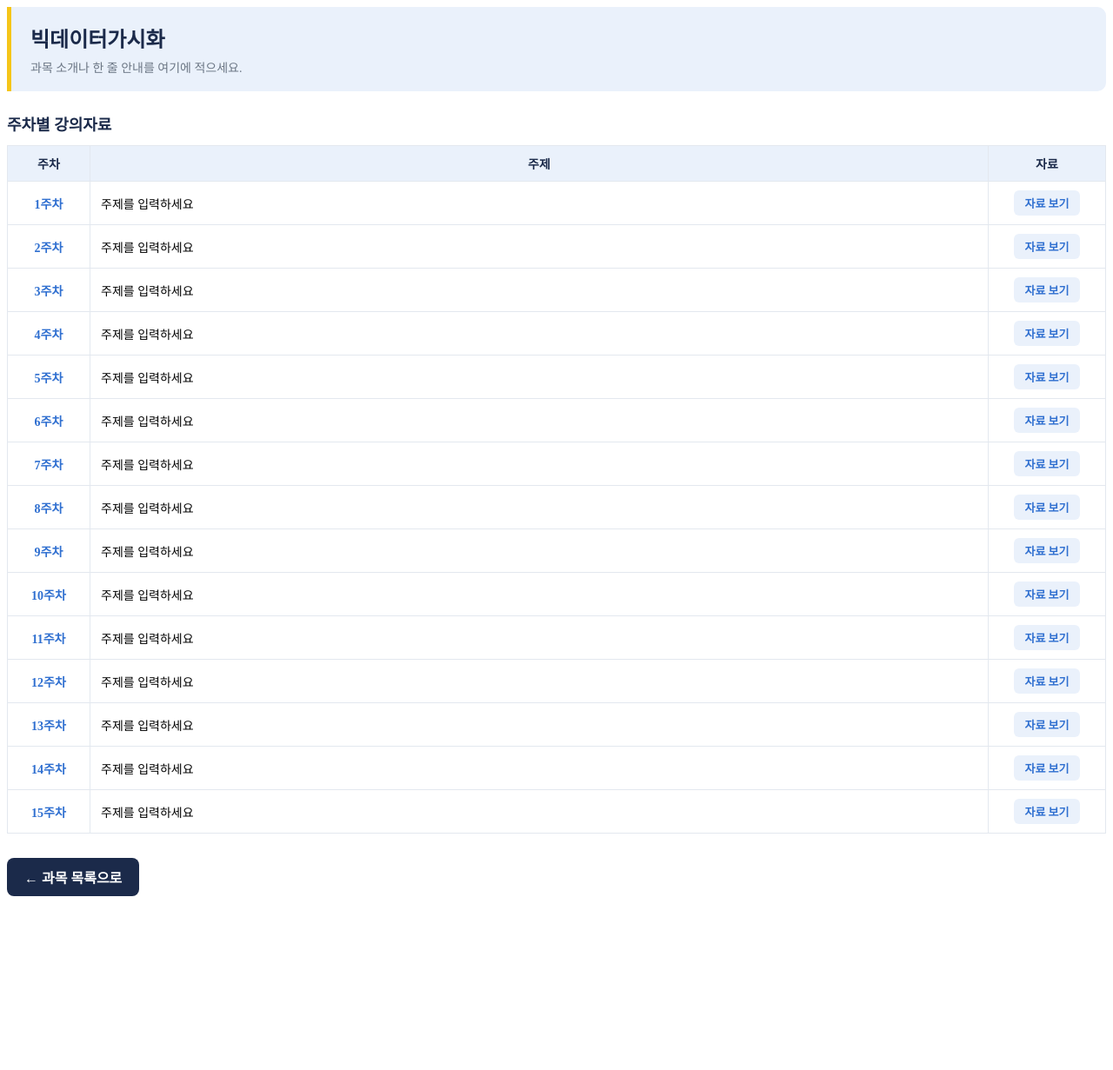
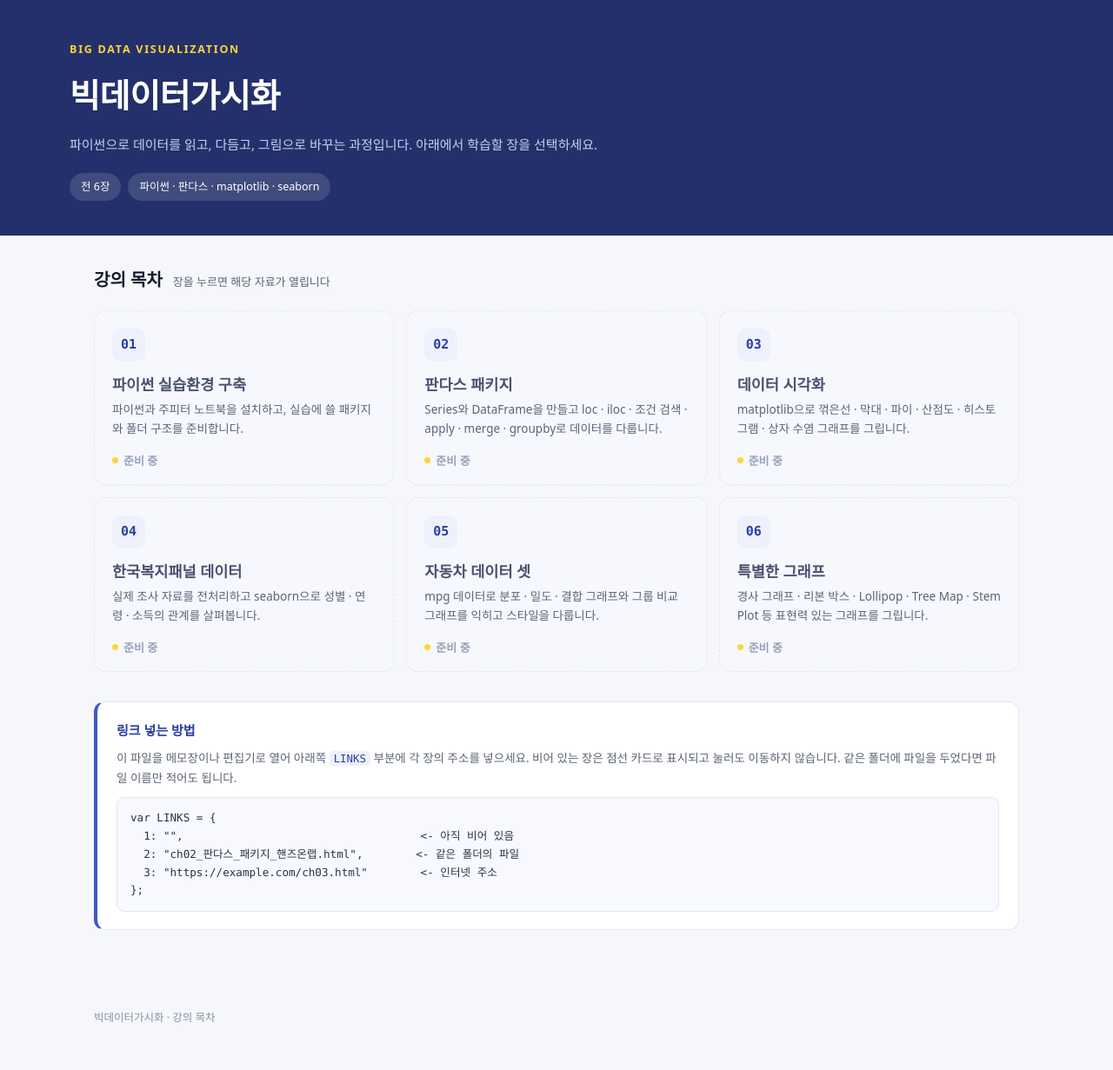
Before and after one commit to aiaxstar/visual, a plain HTML site: page lecture.html in a window 1280 px wide. Shown: the whole page at 87% size. Before the commit the page ends 1047 px from the top, so only its background shows below. Drawn offline with Linux system fonts and the light colour scheme.

Commit message:
Update lecture.html

```diff
--- a/lecture.html
+++ b/lecture.html
@@ -1,136 +1,198 @@
-<!-- =========================================================
-     빅데이터가시화 · 과목 페이지
-     티스토리 > 관리 > 페이지 > 새 페이지 > 에디터 우측 상단 HTML 모드
-     에서 아래 내용을 통째로 붙여넣으세요.
-     · 발행할 때 페이지 URL 을 '빅데이터가시화' 로 설정해야 홈 화면 카드와 연결됩니다.
-     · 주차 주제와 '자료 보기' 링크(href="#")만 바꾸면 됩니다.
-     · 주차를 늘리거나 줄이려면 <tr> ... </tr> 한 줄을 복사/삭제하세요.
-     ========================================================= -->
+<!doctype html>
+<html lang="ko"><head><meta charset="utf-8">
+<meta name="viewport" content="width=device-width,initial-scale=1">
+<title>빅데이터가시화 — 강의 목차</title>
+<style>
+:root{
+  --navy:#24306B; --brand:#3C56C8; --brand-d:#2A3E9E; --yellow:#FFD43B;
+  --ink:#151b2e; --mut:#5b6478; --line:#e2e6f0; --bg:#f6f7fb;
+  --card-a:#EEF1FB; --card-b:#F7F8FD;
+  --sans:"Pretendard","Malgun Gothic","Apple SD Gothic Neo",system-ui,sans-serif;
+  --mono:"D2Coding","Consolas","Menlo",ui-monospace,monospace;
+}
+*{box-sizing:border-box}
+body{margin:0;background:var(--bg);color:var(--ink);font-family:var(--sans);
+  font-size:15px;line-height:1.7}
 
-<div style="border-left:5px solid #f5c518;background:#eaf1fb;padding:18px 22px;border-radius:0 10px 10px 0;margin-bottom:24px;">
-  <h2 style="margin:0;font-size:24px;font-weight:800;color:#1b2a4a;">빅데이터가시화</h2>
-  <p style="margin:6px 0 0;color:#6b7684;font-size:14px;">과목 소개나 한 줄 안내를 여기에 적으세요.</p>
-</div>
+/* ── 머리말 ── */
+header.hero{background:var(--navy);color:#fff;padding:46px 28px 40px}
+.hero .in{max-width:1120px;margin:0 auto}
+.hero .eyebrow{font-size:12.5px;letter-spacing:.14em;color:var(--yellow);
+  font-weight:700;margin:0 0 10px}
+.hero h1{margin:0;font-size:38px;font-weight:800;letter-spacing:-.01em}
+.hero p{margin:12px 0 0;font-size:15px;color:#c9d0ee;max-width:640px}
+.hero .meta{display:flex;flex-wrap:wrap;gap:8px;margin-top:20px}
+.hero .meta span{background:rgba(255,255,255,.13);border-radius:99px;
+  padding:5px 13px;font-size:12.5px}
 
-<h3 style="color:#1b2a4a;font-size:18px;font-weight:700;margin:0 0 12px;">주차별 강의자료</h3>
+/* ── 본문 ── */
+main{max-width:1120px;margin:0 auto;padding:34px 28px 90px}
+.secline{display:flex;align-items:baseline;gap:12px;margin:0 0 18px}
+.secline h2{margin:0;font-size:20px}
+.secline em{font-style:normal;font-size:13px;color:var(--mut)}
 
-<table style="border-collapse:collapse;width:100%;font-size:14px;">
-  <thead>
-    <tr>
-      <th style="border:1px solid #e3e8ef;padding:10px 12px;background:#eaf1fb;color:#1b2a4a;">주차</th>
-      <th style="border:1px solid #e3e8ef;padding:10px 12px;background:#eaf1fb;color:#1b2a4a;">주제</th>
-      <th style="border:1px solid #e3e8ef;padding:10px 12px;background:#eaf1fb;color:#1b2a4a;">자료</th>
-    </tr>
-  </thead>
-  <tbody>
-    <tr>
-      <td style="border:1px solid #e3e8ef;padding:10px 12px;text-align:center;width:70px;color:#2f6fd0;font-weight:700;">1주차</td>
-      <td style="border:1px solid #e3e8ef;padding:10px 12px;">주제를 입력하세요</td>
-      <td style="border:1px solid #e3e8ef;padding:10px 12px;text-align:center;width:110px;">
-        <a href="#" style="display:inline-block;background:#eaf1fb;color:#2f6fd0;padding:5px 12px;border-radius:6px;font-size:13px;font-weight:700;text-decoration:none;">자료 보기</a>
-      </td>
-    </tr>
-    <tr>
-      <td style="border:1px solid #e3e8ef;padding:10px 12px;text-align:center;width:70px;color:#2f6fd0;font-weight:700;">2주차</td>
-      <td style="border:1px solid #e3e8ef;padding:10px 12px;">주제를 입력하세요</td>
-      <td style="border:1px solid #e3e8ef;padding:10px 12px;text-align:center;width:110px;">
-        <a href="#" style="display:inline-block;background:#eaf1fb;color:#2f6fd0;padding:5px 12px;border-radius:6px;font-size:13px;font-weight:700;text-decoration:none;">자료 보기</a>
-      </td>
-    </tr>
-    <tr>
-      <td style="border:1px solid #e3e8ef;padding:10px 12px;text-align:center;width:70px;color:#2f6fd0;font-weight:700;">3주차</td>
-      <td style="border:1px solid #e3e8ef;padding:10px 12px;">주제를 입력하세요</td>
-      <td style="border:1px solid #e3e8ef;padding:10px 12px;text-align:center;width:110px;">
-        <a href="#" style="display:inline-block;background:#eaf1fb;color:#2f6fd0;padding:5px 12px;border-radius:6px;font-size:13px;font-weight:700;text-decoration:none;">자료 보기</a>
-      </td>
-    </tr>
-    <tr>
-      <td style="border:1px solid #e3e8ef;padding:10px 12px;text-align:center;width:70px;color:#2f6fd0;font-weight:700;">4주차</td>
-      <td style="border:1px solid #e3e8ef;padding:10px 12px;">주제를 입력하세요</td>
-      <td style="border:1px solid #e3e8ef;padding:10px 12px;text-align:center;width:110px;">
-        <a href="#" style="display:inline-block;background:#eaf1fb;color:#2f6fd0;padding:5px 12px;border-radius:6px;font-size:13px;font-weight:700;text-decoration:none;">자료 보기</a>
-      </td>
-    </tr>
-    <tr>
-      <td style="border:1px solid #e3e8ef;padding:10px 12px;text-align:center;width:70px;color:#2f6fd0;font-weight:700;">5주차</td>
-      <td style="border:1px solid #e3e8ef;padding:10px 12px;">주제를 입력하세요</td>
-      <td style="border:1px solid #e3e8ef;padding:10px 12px;text-align:center;width:110px;">
-        <a href="#" style="display:inline-block;background:#eaf1fb;color:#2f6fd0;padding:5px 12px;border-radius:6px;font-size:13px;font-weight:700;text-decoration:none;">자료 보기</a>
-      </td>
-    </tr>
-    <tr>
-      <td style="border:1px solid #e3e8ef;padding:10px 12px;text-align:center;width:70px;color:#2f6fd0;font-weight:700;">6주차</td>
-      <td style="border:1px solid #e3e8ef;padding:10px 12px;">주제를 입력하세요</td>
-      <td style="border:1px solid #e3e8ef;padding:10px 12px;text-align:center;width:110px;">
-        <a href="#" style="display:inline-block;background:#eaf1fb;color:#2f6fd0;padding:5px 12px;border-radius:6px;font-size:13px;font-weight:700;text-decoration:none;">자료 보기</a>
-      </td>
-    </tr>
-    <tr>
-      <td style="border:1px solid #e3e8ef;padding:10px 12px;text-align:center;width:70px;color:#2f6fd0;font-weight:700;">7주차</td>
-      <td style="border:1px solid #e3e8ef;padding:10px 12px;">주제를 입력하세요</td>
-      <td style="border:1px solid #e3e8ef;padding:10px 12px;text-align:center;width:110px;">
-        <a href="#" style="display:inline-block;background:#eaf1fb;color:#2f6fd0;padding:5px 12px;border-radius:6px;font-size:13px;font-weight:700;text-decoration:none;">자료 보기</a>
-      </td>
-    </tr>
-    <tr>
-      <td style="border:1px solid #e3e8ef;padding:10px 12px;text-align:center;width:70px;color:#2f6fd0;font-weight:700;">8주차</td>
-      <td style="border:1px solid #e3e8ef;padding:10px 12px;">주제를 입력하세요</td>
-      <td style="border:1px solid #e3e8ef;padding:10px 12px;text-align:center;width:110px;">
-        <a href="#" style="display:inline-block;background:#eaf1fb;color:#2f6fd0;padding:5px 12px;border-radius:6px;font-size:13px;font-weight:700;text-decoration:none;">자료 보기</a>
-      </td>
-    </tr>
-    <tr>
-      <td style="border:1px solid #e3e8ef;padding:10px 12px;text-align:center;width:70px;color:#2f6fd0;font-weight:700;">9주차</td>
-      <td style="border:1px solid #e3e8ef;padding:10px 12px;">주제를 입력하세요</td>
-      <td style="border:1px solid #e3e8ef;padding:10px 12px;text-align:center;width:110px;">
-        <a href="#" style="display:inline-block;background:#eaf1fb;color:#2f6fd0;padding:5px 12px;border-radius:6px;font-size:13px;font-weight:700;text-decoration:none;">자료 보기</a>
-      </td>
-    </tr>
-    <tr>
-      <td style="border:1px solid #e3e8ef;padding:10px 12px;text-align:center;width:70px;color:#2f6fd0;font-weight:700;">10주차</td>
-      <td style="border:1px solid #e3e8ef;padding:10px 12px;">주제를 입력하세요</td>
-      <td style="border:1px solid #e3e8ef;padding:10px 12px;text-align:center;width:110px;">
-        <a href="#" style="display:inline-block;background:#eaf1fb;color:#2f6fd0;padding:5px 12px;border-radius:6px;font-size:13px;font-weight:700;text-decoration:none;">자료 보기</a>
-      </td>
-    </tr>
-    <tr>
-      <td style="border:1px solid #e3e8ef;padding:10px 12px;text-align:center;width:70px;color:#2f6fd0;font-weight:700;">11주차</td>
-      <td style="border:1px solid #e3e8ef;padding:10px 12px;">주제를 입력하세요</td>
-      <td style="border:1px solid #e3e8ef;padding:10px 12px;text-align:center;width:110px;">
-        <a href="#" style="display:inline-block;background:#eaf1fb;color:#2f6fd0;padding:5px 12px;border-radius:6px;font-size:13px;font-weight:700;text-decoration:none;">자료 보기</a>
-      </td>
-    </tr>
-    <tr>
-      <td style="border:1px solid #e3e8ef;padding:10px 12px;text-align:center;width:70px;color:#2f6fd0;font-weight:700;">12주차</td>
-      <td style="border:1px solid #e3e8ef;padding:10px 12px;">주제를 입력하세요</td>
-      <td style="border:1px solid #e3e8ef;padding:10px 12px;text-align:center;width:110px;">
-        <a href="#" style="display:inline-block;background:#eaf1fb;color:#2f6fd0;padding:5px 12px;border-radius:6px;font-size:13px;font-weight:700;text-decoration:none;">자료 보기</a>
-      </td>
-    </tr>
-    <tr>
-      <td style="border:1px solid #e3e8ef;padding:10px 12px;text-align:center;width:70px;color:#2f6fd0;font-weight:700;">13주차</td>
-      <td style="border:1px solid #e3e8ef;padding:10px 12px;">주제를 입력하세요</td>
-      <td style="border:1px solid #e3e8ef;padding:10px 12px;text-align:center;width:110px;">
-        <a href="#" style="display:inline-block;background:#eaf1fb;color:#2f6fd0;padding:5px 12px;border-radius:6px;font-size:13px;font-weight:700;text-decoration:none;">자료 보기</a>
-      </td>
-    </tr>
-    <tr>
-      <td style="border:1px solid #e3e8ef;padding:10px 12px;text-align:center;width:70px;color:#2f6fd0;font-weight:700;">14주차</td>
-      <td style="border:1px solid #e3e8ef;padding:10px 12px;">주제를 입력하세요</td>
-      <td style="border:1px solid #e3e8ef;padding:10px 12px;text-align:center;width:110px;">
-        <a href="#" style="display:inline-block;background:#eaf1fb;color:#2f6fd0;padding:5px 12px;border-radius:6px;font-size:13px;font-weight:700;text-decoration:none;">자료 보기</a>
-      </td>
-    </tr>
-    <tr>
-      <td style="border:1px solid #e3e8ef;padding:10px 12px;text-align:center;width:70px;color:#2f6fd0;font-weight:700;">15주차</td>
-      <td style="border:1px solid #e3e8ef;padding:10px 12px;">주제를 입력하세요</td>
-      <td style="border:1px solid #e3e8ef;padding:10px 12px;text-align:center;width:110px;">
-        <a href="#" style="display:inline-block;background:#eaf1fb;color:#2f6fd0;padding:5px 12px;border-radius:6px;font-size:13px;font-weight:700;text-decoration:none;">자료 보기</a>
-      </td>
-    </tr>
-  </tbody>
-</table>
+.grid{display:grid;gap:14px;grid-template-columns:repeat(3,1fr)}
+@media (max-width:940px){.grid{grid-template-columns:repeat(2,1fr)}}
+@media (max-width:620px){.grid{grid-template-columns:1fr}}
 
-<p style="margin-top:28px;">
-  <a href="/" style="display:inline-block;background:#1b2a4a;color:#fff;padding:10px 20px;border-radius:8px;font-weight:700;text-decoration:none;">← 과목 목록으로</a>
-</p>
+.ch{display:flex;flex-direction:column;background:#fff;border:1px solid var(--line);
+  border-radius:14px;padding:20px 20px 16px;text-decoration:none;color:inherit;
+  transition:.16s;position:relative;min-height:186px}
+.ch .no{display:inline-flex;align-items:center;justify-content:center;
+  width:38px;height:38px;border-radius:10px;background:var(--card-a);
+  color:var(--brand-d);font-weight:800;font-size:15px;font-family:var(--mono)}
+.ch h3{margin:14px 0 6px;font-size:17.5px;font-weight:700;line-height:1.4}
+.ch p{margin:0;font-size:13.5px;color:var(--mut);line-height:1.65}
+.ch .go{margin-top:auto;padding-top:14px;font-size:13px;font-weight:700;
+  color:var(--mut);display:flex;align-items:center;gap:6px}
+
+/* 링크가 채워진 카드 */
+.ch.on{cursor:pointer}
+.ch.on:hover{border-color:var(--brand);box-shadow:0 8px 22px rgba(36,48,107,.13);
+  transform:translateY(-2px)}
+.ch.on .no{background:var(--brand);color:#fff}
+.ch.on .go{color:var(--brand)}
+.ch.on:hover .go .arw{transform:translateX(3px)}
+.go .arw{transition:.16s}
+
+/* 링크가 비어 있는 카드 */
+.ch.off{cursor:default;background:var(--card-b);border-style:dashed}
+.ch.off h3{color:#4a5270}
+.ch.off .go{color:#96a0b8}
+.ch.off .go::before{content:"";width:7px;height:7px;border-radius:50%;
+  background:var(--yellow);display:inline-block}
+
+/* ── 안내 ── */
+.howto{margin-top:34px;background:#fff;border:1px solid var(--line);
+  border-left:4px solid var(--brand);border-radius:12px;padding:20px 22px}
+.howto h3{margin:0 0 8px;font-size:15px;color:var(--brand-d)}
+.howto p{margin:0 0 10px;font-size:13.5px;color:var(--mut)}
+.howto pre{margin:0;background:#f8f9fe;border:1px solid var(--line);border-radius:9px;
+  padding:13px 15px;font-family:var(--mono);font-size:12.6px;line-height:1.65;
+  color:#2b3348;overflow-x:auto}
+.howto code{font-family:var(--mono);background:var(--card-a);color:var(--brand-d);
+  padding:1px 5px;border-radius:4px;font-size:.92em}
+
+footer{max-width:1120px;margin:0 auto;padding:0 28px 50px;
+  font-size:12.5px;color:#8a90a3}
+
+@media print{
+  body{background:#fff}
+  header.hero{background:#fff;color:var(--navy);padding:0 0 20px;
+    border-bottom:3px solid var(--navy)}
+  .hero p{color:var(--mut)}.hero .eyebrow{color:var(--brand)}
+  .hero .meta span{background:var(--card-a);color:var(--ink)}
+  main{padding:20px 0}.ch{break-inside:avoid}.howto{display:none}
+}
+</style></head><body>
+
+<header class="hero"><div class="in">
+  <p class="eyebrow">BIG DATA VISUALIZATION</p>
+  <h1>빅데이터가시화</h1>
+  <p>파이썬으로 데이터를 읽고, 다듬고, 그림으로 바꾸는 과정입니다.
+     아래에서 학습할 장을 선택하세요.</p>
+  <div class="meta">
+    <span>전 6장</span>
+    <span>파이썬 · 판다스 · matplotlib · seaborn</span>
+  </div>
+</div></header>
+
+<main>
+  <div class="secline"><h2>강의 목차</h2><em>장을 누르면 해당 자료가 열립니다</em></div>
+
+  <div class="grid" id="grid">
+    <a class="ch" data-ch="1">
+      <span class="no">01</span>
+      <h3>파이썬 실습환경 구축</h3>
+      <p>파이썬과 주피터 노트북을 설치하고, 실습에 쓸 패키지와 폴더 구조를 준비합니다.</p>
+      <span class="go"><span class="txt"></span><span class="arw"></span></span>
+    </a>
+
+    <a class="ch" data-ch="2">
+      <span class="no">02</span>
+      <h3>판다스 패키지</h3>
+      <p>Series와 DataFrame을 만들고 loc · iloc · 조건 검색 · apply · merge · groupby로 데이터를 다룹니다.</p>
+      <span class="go"><span class="txt"></span><span class="arw"></span></span>
+    </a>
+
+    <a class="ch" data-ch="3">
+      <span class="no">03</span>
+      <h3>데이터 시각화</h3>
+      <p>matplotlib으로 꺾은선 · 막대 · 파이 · 산점도 · 히스토그램 · 상자 수염 그래프를 그립니다.</p>
+      <span class="go"><span class="txt"></span><span class="arw"></span></span>
+    </a>
+
+    <a class="ch" data-ch="4">
+      <span class="no">04</span>
+      <h3>한국복지패널 데이터</h3>
+      <p>실제 조사 자료를 전처리하고 seaborn으로 성별 · 연령 · 소득의 관계를 살펴봅니다.</p>
+      <span class="go"><span class="txt"></span><span class="arw"></span></span>
+    </a>
+
+    <a class="ch" data-ch="5">
+      <span class="no">05</span>
+      <h3>자동차 데이터 셋</h3>
+      <p>mpg 데이터로 분포 · 밀도 · 결합 그래프와 그룹 비교 그래프를 익히고 스타일을 다룹니다.</p>
+      <span class="go"><span class="txt"></span><span class="arw"></span></span>
+    </a>
+
+    <a class="ch" data-ch="6">
+      <span class="no">06</span>
+      <h3>특별한 그래프</h3>
+      <p>경사 그래프 · 리본 박스 · Lollipop · Tree Map · Stem Plot 등 표현력 있는 그래프를 그립니다.</p>
+      <span class="go"><span class="txt"></span><span class="arw"></span></span>
+    </a>
+  </div>
+
+  <div class="howto">
+    <h3>링크 넣는 방법</h3>
+    <p>이 파일을 메모장이나 편집기로 열어 아래쪽 <code>LINKS</code> 부분에 각 장의 주소를 넣으세요.
+       비어 있는 장은 점선 카드로 표시되고 눌러도 이동하지 않습니다.
+       같은 폴더에 파일을 두었다면 파일 이름만 적어도 됩니다.</p>
+    <pre>var LINKS = {
+  1: "",                                    &lt;- 아직 비어 있음
+  2: "ch02_판다스_패키지_핸즈온랩.html",        &lt;- 같은 폴더의 파일
+  3: "https://example.com/ch03.html"        &lt;- 인터넷 주소
+};</pre>
+  </div>
+</main>
+
+<footer>빅데이터가시화 · 강의 목차</footer>
+
+<script>
+/* ══════════════════════════════════════════════════════════════
+   각 장의 링크를 여기에 넣으세요.
+   같은 폴더의 파일이면 파일 이름만, 웹에 올렸다면 전체 주소를 적습니다.
+   비워 두면 "준비 중" 카드로 표시됩니다.
+   ══════════════════════════════════════════════════════════════ */
+var LINKS = {
+  1: "",   // 1장 파이썬 실습환경 구축
+  2: "",   // 2장 판다스 패키지
+  3: "",   // 3장 데이터시각화
+  4: "",   // 4장 한국복지패널 데이터
+  5: "",   // 5장 자동차 데이터 셋
+  6: ""    // 6장 특별한 그래프
+};
+
+/* 새 탭에서 열려면 true, 같은 탭에서 열려면 false */
+var OPEN_IN_NEW_TAB = true;
+/* ════════════════════════════════════════════════════════════ */
+
+document.querySelectorAll('.ch').forEach(function (card) {
+  var url = (LINKS[card.dataset.ch] || '').trim();
+  var txt = card.querySelector('.go .txt');
+  var arw = card.querySelector('.go .arw');
+  if (url) {
+    card.href = url;
+    if (OPEN_IN_NEW_TAB) { card.target = '_blank'; card.rel = 'noopener'; }
+    card.className = 'ch on';
+    txt.textContent = '열기';
+    arw.textContent = '→';
+  } else {
+    card.className = 'ch off';
+    txt.textContent = '준비 중';
+    arw.textContent = '';
+  }
+});
+</script>
+</body></html>
```
